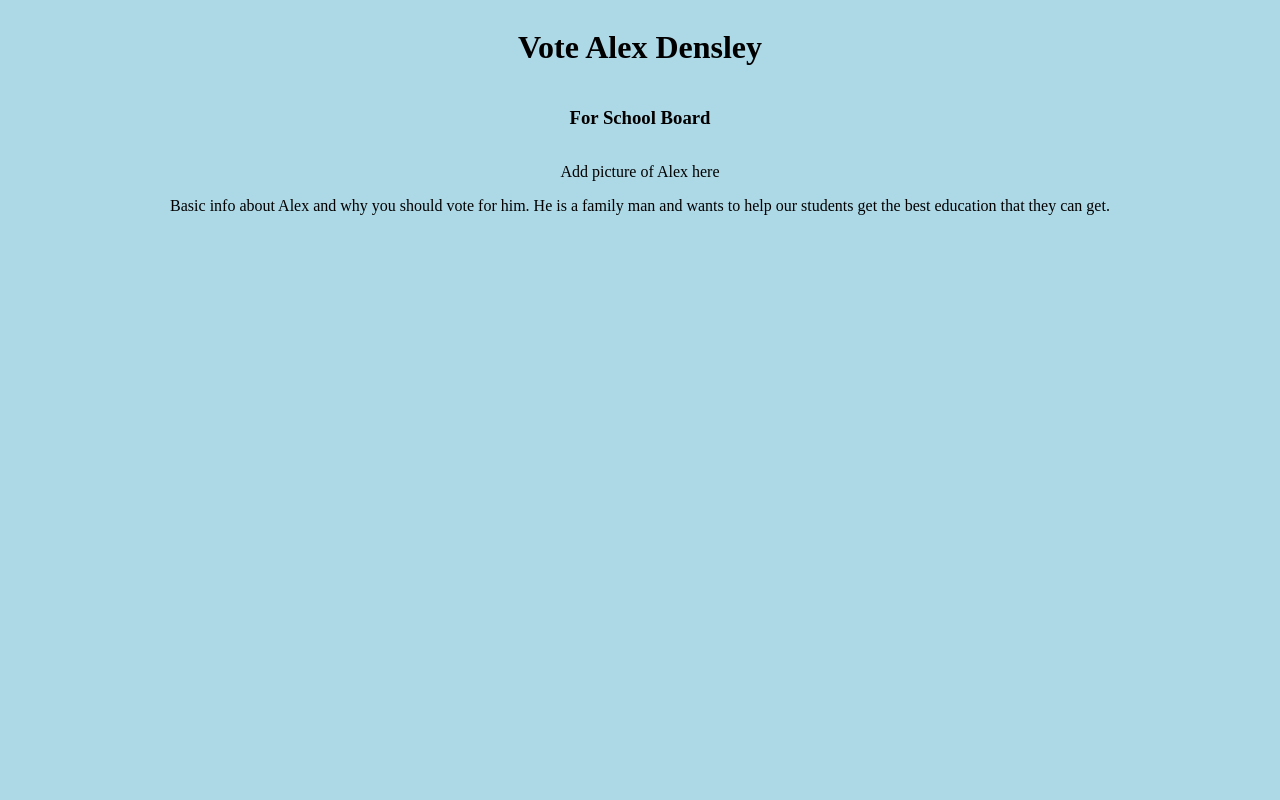
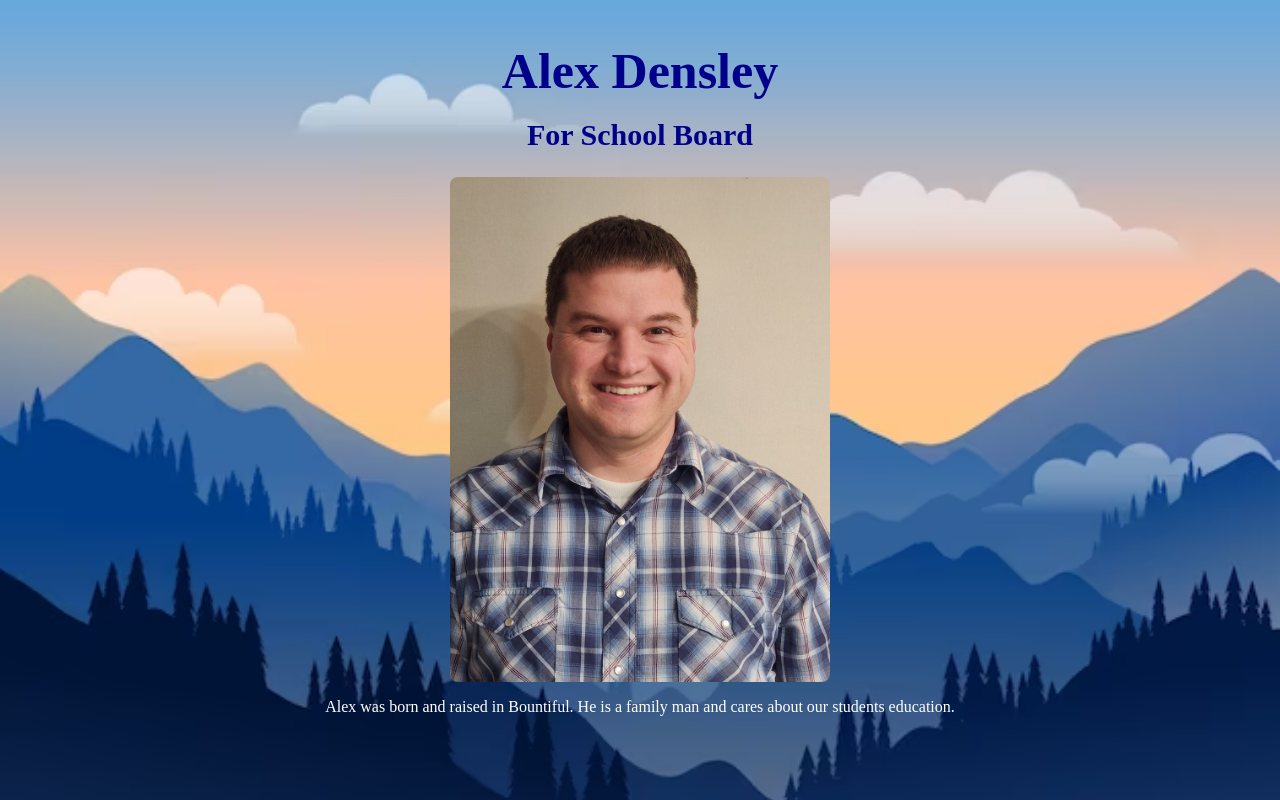
Before and after one commit to ChrisStanley77/AlexCampaignFlyer, a plain HTML site: page campaignFlyer/flyer.html in a window 1280 px wide. Drawn offline with Linux system fonts and the light colour scheme.

Commit message:
Adding background image and page styling

```diff
--- a/campaignFlyer/flyer.html
+++ b/campaignFlyer/flyer.html
@@ -6,15 +6,23 @@
     <title>Alex Densley Campaign</title>
     <link rel="stylesheet" type="text/css" href="styles.css">
 </head>
-<body style="background-color: lightblue;">
+<body
+    style=
+        "background-image:url(./photos/gradient-mountain-landscape_23-2149162007.avif);
+        background-repeat: no-repeat;
+        background-size: cover;"
+    >
     <div class="headerDiv">
-        <h1 class="nameHeader">Vote Alex Densley</h1>
-        <h3 class="subHeader">For School Board</h3>
+        <h1 class="nameHeader">Alex Densley</h1>
+        <h2 class="subHeader">For School Board</h2>
+    </div>
+    <div class="pictureDiv">
+        <img src="./photos/AlexPicture.jpg" class="photo"/>
+        <p class="infoText">
+            Alex was born and raised in Bountiful.  He is a family man and cares about our students education.</p>
     </div>
     <div>
-        <p class="fillerText">Add picture of Alex here</p>
-        <p class="infoText">Basic info about Alex and why you should vote for him.
-            He is a family man and wants to help our students get the best education that they can get.</p>
+
     </div>
 </body>
 </html>
--- a/campaignFlyer/styles.css
+++ b/campaignFlyer/styles.css
@@ -5,10 +5,17 @@
 
 .nameHeader{
     text-align: center;
+    font-weight: bold;
+    color: darkblue;
+    font-size: 50px;
 }
 
 .subHeader{
     text-align: center;
+    font-weight: bold;
+    color: darkblue;
+    font-size: 30px;
+    margin-top: -15px;
 }
 
 .fillerText{
@@ -17,4 +24,18 @@
 
 .infoText{
     text-align: center;
+    color: white;
 }
+
+.pictureDiv{
+    display: flex;
+    flex-direction: column;
+}
+
+.photo{
+    display: block;
+    margin-left: auto;
+    margin-right: auto;
+    border-radius: 8px;
+    width: 30%;
+}
```
Also changed, not shown: campaignFlyer/photos/AlexPicture.jpg (added), campaignFlyer/photos/flat-waving-american-flag-background_23-2149396774.avif (added), campaignFlyer/photos/gradient-mountain-landscape_23-2149162007.avif (added).
